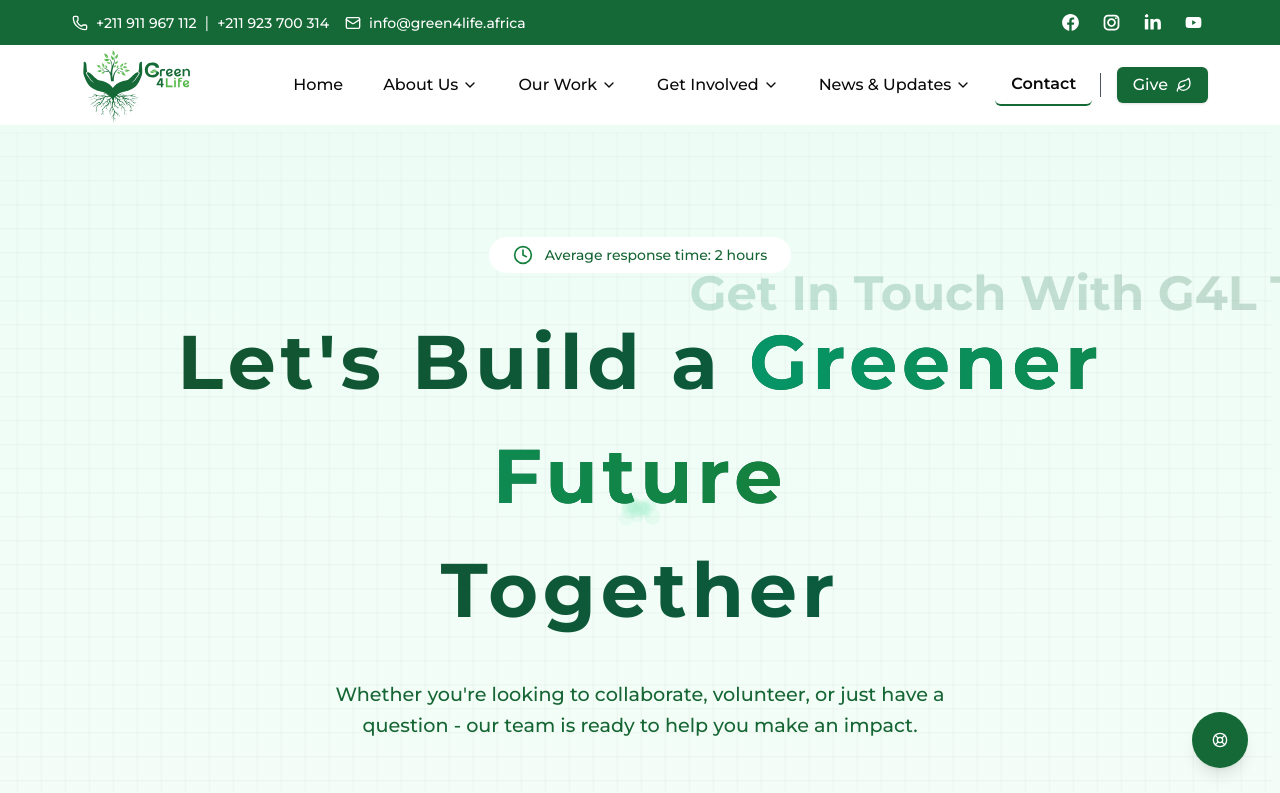
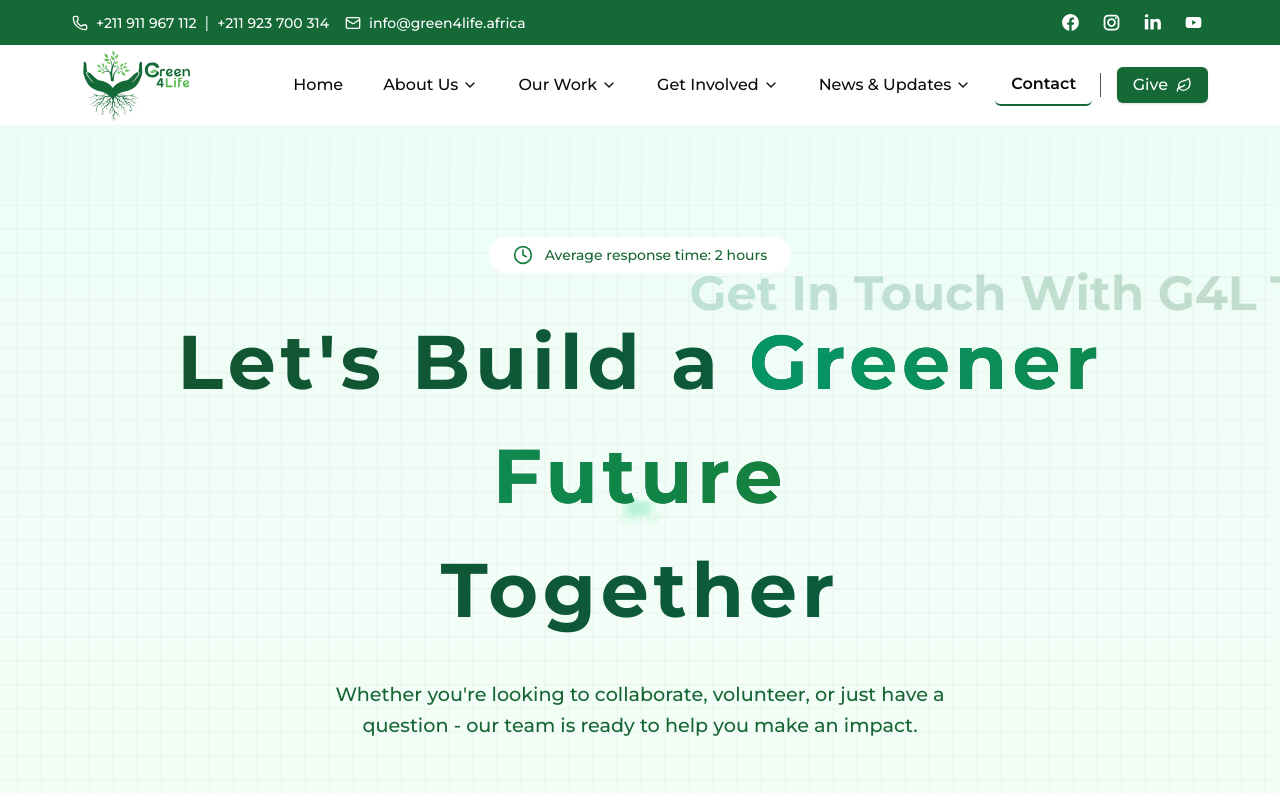
Before and after one commit to Kim-Emmanuel/green-for-life, a Next.js app: page /contact-us in a window 1280 px wide. Shown: the top 793 px of the page. Built offline with nearby package versions, Linux system fonts and the light colour scheme.

Commit message:
Updated The Contact page help floating button

```diff
--- a/src/components/Contact.tsx
+++ b/src/components/Contact.tsx
@@ -13,7 +13,6 @@ import {
 	Globe,
 	CheckCircle,
 	AlertCircle,
-	LifeBuoy,
 	Clock,
 	Users,
 	HelpCircle,
@@ -731,7 +730,7 @@ export default function Contact() {
 			</section>
 
 			{/* Help Floating Button */}
-			<motion.div
+			{/* <motion.div
 				className="fixed bottom-8 right-8 z-50"
 				whileHover={{ scale: 1.1 }}
 				whileTap={{ scale: 0.9 }}
@@ -739,7 +738,7 @@ export default function Contact() {
 				<Button className="rounded-full h-14 w-14 shadow-lg ">
 					<LifeBuoy className="h-6 w-6" />
 				</Button>
-			</motion.div>
+			</motion.div> */}
 		</div>
 	);
 }
```
